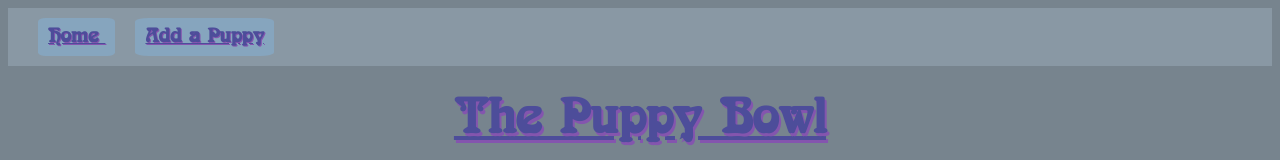
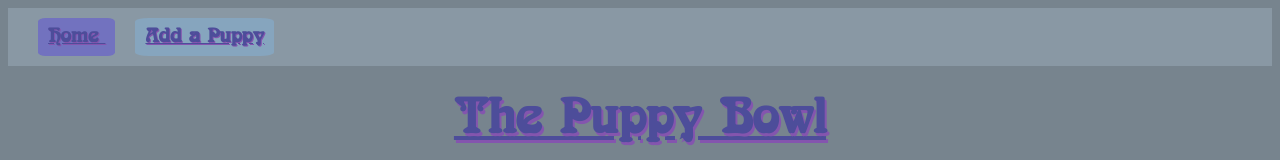
Before and after one commit to NickRoccodev11/Router-pups, a React (Vite) app: page / in a window 1280 px wide. Shown: the top 160 px of the page. Built offline with nearby package versions, Linux system fonts and the light colour scheme; no server answers.

Commit message:
changed Links to NavLinks in navbar to take advantage of active class for styling

```diff
--- a/src/Navbar.jsx
+++ b/src/Navbar.jsx
@@ -1,10 +1,10 @@
-import { Link } from "react-router-dom"
+import { NavLink } from "react-router-dom"
 
 const Navbar = () => {
   return (
     <div id="navbar">
-      <Link to="/"> Home </Link>
-      <Link to="/form">Add a Puppy</Link>
+      <NavLink to="/"> Home </NavLink>
+      <NavLink to="/form">Add a Puppy</NavLink>
     </div>
   )
 }
--- a/src/index.css
+++ b/src/index.css
@@ -18,7 +18,9 @@ body {
   border-radius: 10%;
   font-family: 'Druid';
 }
-
+#navbar>a.active{
+  background-color: rgb(114, 114, 191);
+}
 #navbar>*:hover{
 color:rgb(159, 219, 219);
 
```
